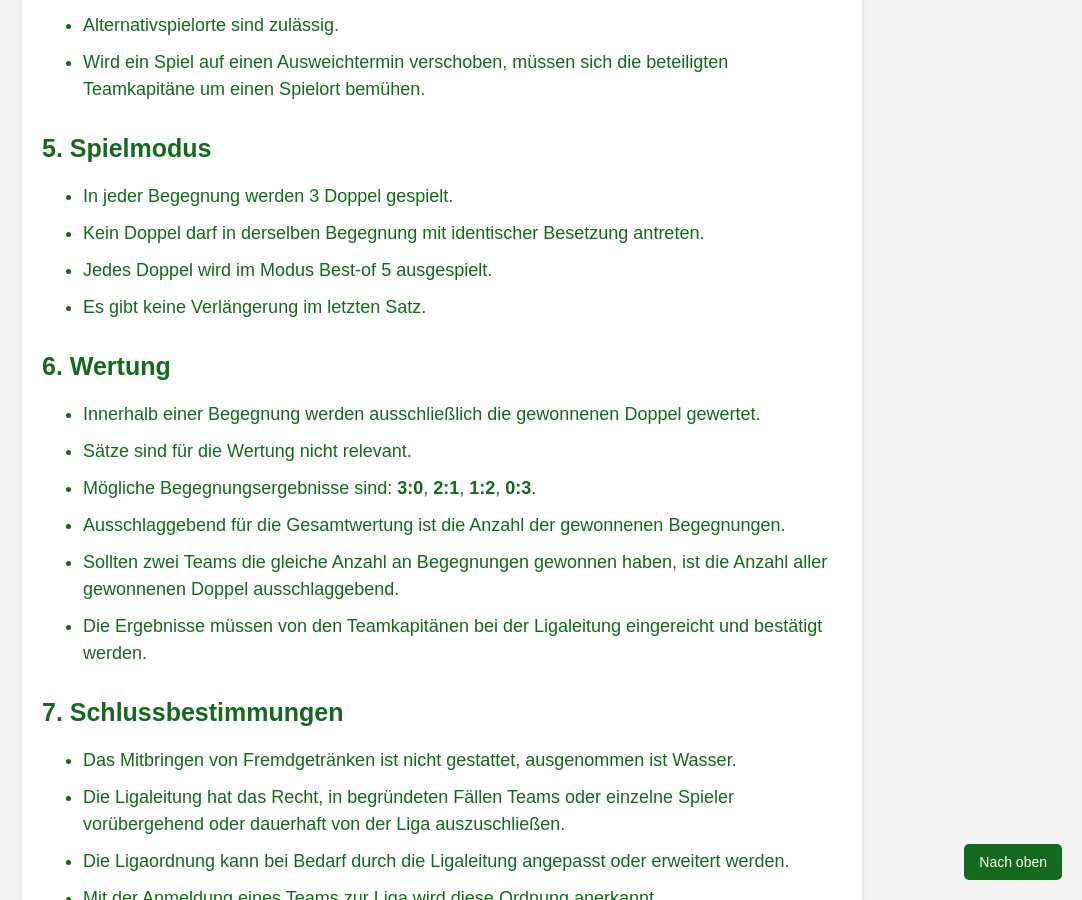
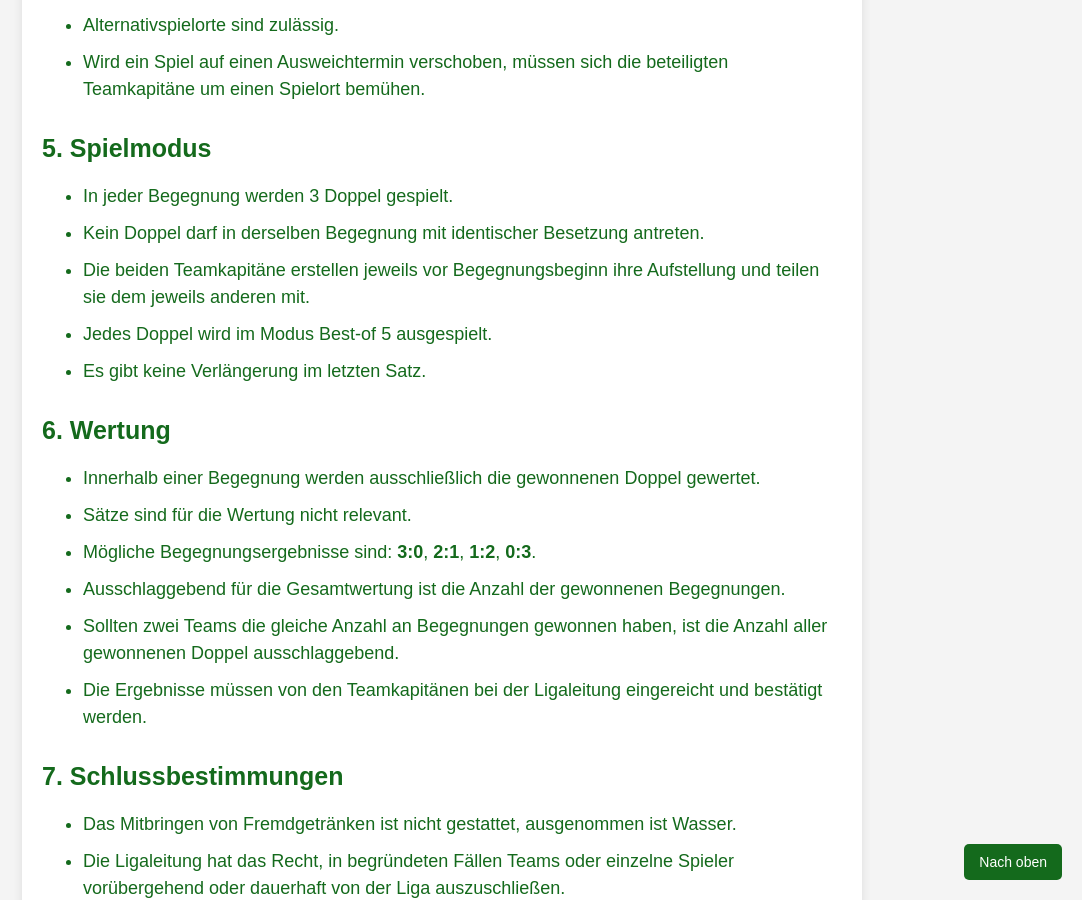
Before and after one commit to MKK-Flensburg/mkk-docs, a Jekyll site: the page built from docs/FTL_Ordnung.md, in a window 1280 px wide and 900 px high, scrolled down 2162 px. Shown: the whole window, without its empty margins (198-1280 px from the left). Built offline with Jekyll 4.4.1, drawn with Linux system fonts in a browser that asks for light colours; our own code applies the rules of GitHub Pages for plain Markdown files.

Commit message:
chore: update game composition rule

```diff
--- a/docs/FTL_Ordnung.md
+++ b/docs/FTL_Ordnung.md
@@ -75,6 +75,7 @@ Tritt ein Team nicht an, rückt das erste Team der Warteliste nach.
 
 * In jeder Begegnung werden 3 Doppel gespielt.
 * Kein Doppel darf in derselben Begegnung mit identischer Besetzung antreten.
+* Die beiden Teamkapitäne erstellen jeweils vor Begegnungsbeginn ihre Aufstellung und teilen sie dem jeweils anderen mit.
 * Jedes Doppel wird im Modus Best-of 5 ausgespielt.
 * Es gibt keine Verlängerung im letzten Satz.
 
```
